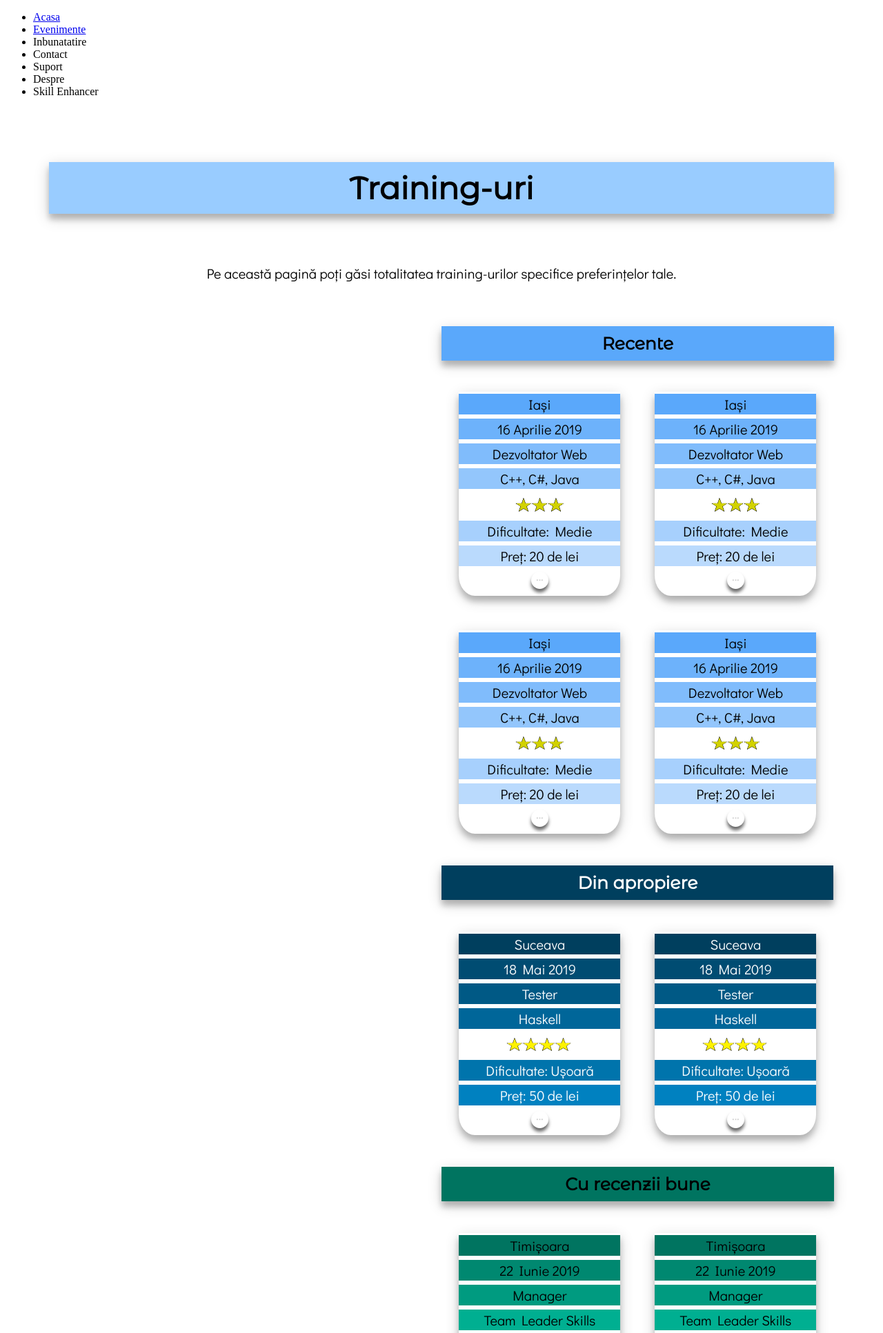
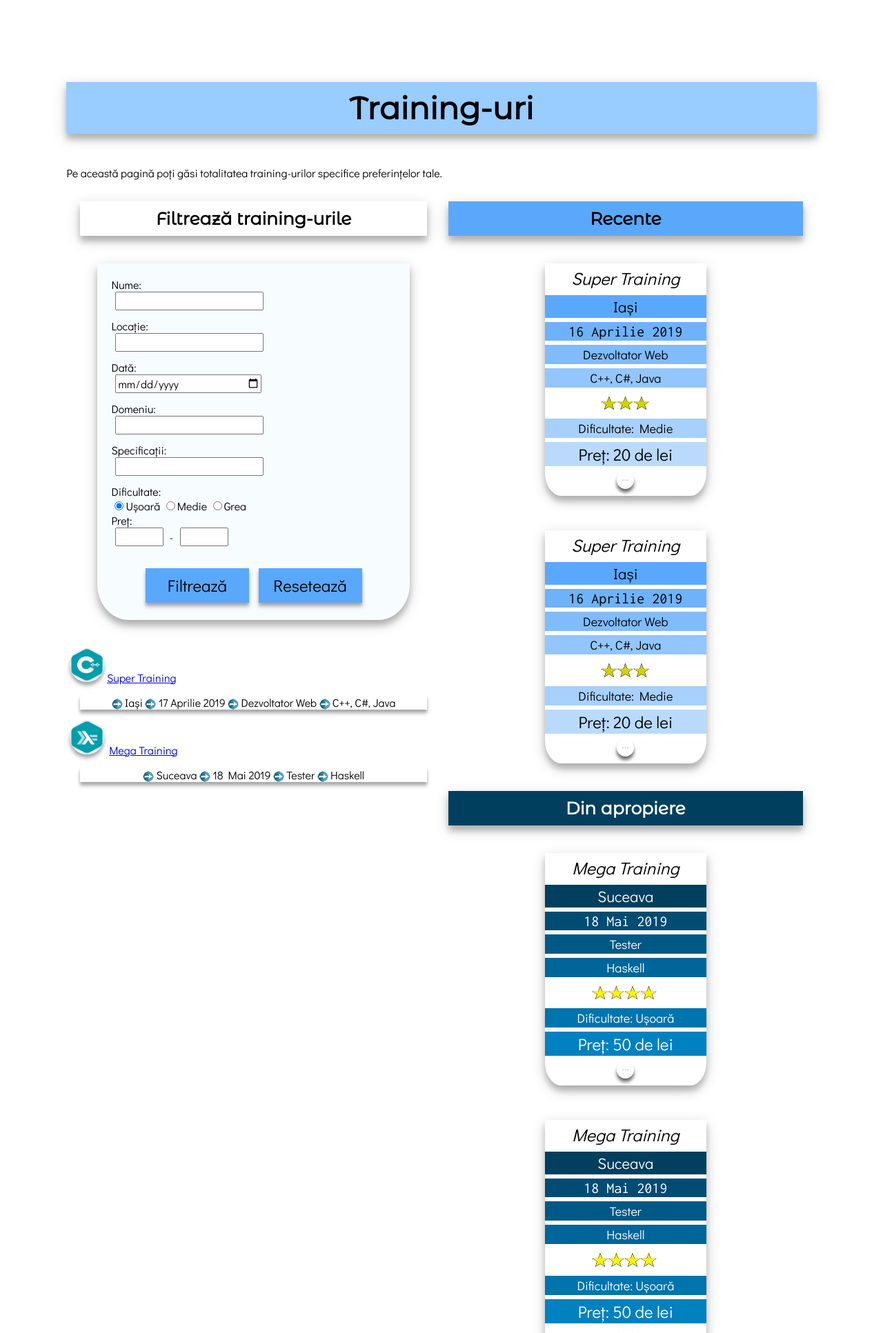
Before and after one commit to nuyonu/TW_TeaSk, a PHP site: page /trainings.html in a window 1280 px wide. Shown: the top 1933 px of the page at 69% size. Run offline with PHP 8.4, Linux system fonts and the light colour scheme; some web fonts are replaced.

Commit message:
Reactualizat trainings.
- am adăugat imagini și alte chestii mișto

```diff
--- a/Project-tW/styles/trainings.css
+++ b/Project-tW/styles/trainings.css
@@ -1,3 +1,24 @@
+.container-col-flex
+{
+    display: flex;
+    flex-direction: column;
+}
+
+.container-row-flex
+{
+    display: flex;
+    flex-direction: row;
+    justify-content: center;
+    flex-wrap: wrap;
+}
+
+.container-main
+{
+    font-family: 'Didact Gothic', sans-serif;
+    padding: 2%;
+    margin: 5%;
+}
+
 .container-main h1
 {
     text-align: center;
@@ -8,29 +29,130 @@
     font-family: 'Montserrat Alternates', sans-serif;
 }
 
-.container-main p
-{
-    font-family: 'Didact Gothic', sans-serif;
-    text-align: center;
-    padding: 2%;
-    font-size: 20px;
-}
-
-.container-trainings
-{
-    align-items: center;
-    align-content: stretch;
-    width: 50%;
-    align-self: flex-end;
-}
-
-.container-trainings h2
+.container-main h2
 {
     text-align: center;
     padding: 10px;
     font-size: 25px;
     box-shadow: 0 8px 8px 0 rgba(0, 0, 0.5, 0.2), 0 6px 20px 0 rgba(0, 0, 0.5, 0.19);
     font-family: 'Montserrat Alternates', sans-serif;
+    margin: 15px;
+}
+
+.container-details
+{
+    width: 49%;
+}
+
+.container-trainings
+{
+    width: 50%;
+}
+
+.vertical-line
+{
+    width: 1px;
+    background-color: black;
+    box-shadow: 0 8px 8px 0 rgba(0, 0, 0.5, 0.4), 0 6px 20px 0 rgba(0, 0, 0.5, 0.5);
+    height: 100%;
+}
+
+.filter-form
+{
+    text-align: left;
+    padding: 10px;
+    margin: 40px;
+    box-shadow: 0 8px 8px 0 rgba(0, 0, 0.5, 0.2), 0 6px 20px 0 rgba(0, 0, 0.5, 0.19);
+    border-radius: 0 0 10% 10%;
+    padding: 20px;
+    background-color: #f7fcff;
+}
+
+.filter-form input[type=text]
+{
+    margin: auto 5px 12px 6px;
+    width: 50%;
+    font-family: 'Didact Gothic', sans-serif;
+    font-size: 16px;
+}
+
+.filter-form input[type=date]
+{
+    margin: auto 5px 12px 6px;
+    width: 50%;
+    font-family: 'Didact Gothic', sans-serif;
+    font-size: 16px;
+}
+
+.filter-form input[name="min-price"]
+{
+    width: 15%;
+}
+
+.filter-form input[name="max-price"]
+{
+    width: 15%;
+}
+
+.filter-form input[type="radio"]
+{
+    background-color: blue;
+}
+
+.filter-form input[type=submit]
+{
+    width: 150px;
+    height: 50px;
+    font-size: 24px;
+    background-color: #5aa8fb;
+    border: 0;
+    box-shadow: 0 4px 4px 0 rgba(0, 0, 0.5, 0.2), 0 6px 6px 0 rgba(0, 0, 0.5, 0.19);
+    font-family: 'Didact Gothic', sans-serif;
+    margin: 5px;
+}
+
+.filter-buttons
+{
+    margin-top: 15px;
+    text-align: center;
+}
+
+.trainings-list ul
+{
+    margin: 15px;
+    padding: 0;
+    list-style-type: none;
+    text-align: center;
+    box-shadow: 0 4px 4px 0 rgba(0, 0, 0.5, 0.2), 0 6px 6px 0 rgba(0, 0, 0.5, 0.19);
+}
+
+.trainings-list img
+{
+    width: 50px;
+    height: 50px;
+    box-shadow: 0 4px 4px 0 rgba(0, 0, 0.5, 0.2), 0 6px 6px 0 rgba(0, 0, 0.5, 0.19);
+    border-radius: 50%;
+}
+
+.trainings-list li
+{
+    display: inline;
+    background-image:  url("../images/arrow1.png");
+    background-repeat: no-repeat;
+    background-position: 0 bottom;
+    padding-left: 1.2em;
+}
+
+.trainings-near
+{
+    color: white;
+}
+
+.training-name
+{
+    color: black;
+    font-size: 25px;
+    font-style: italic;
 }
 
 .trainings-recent h2
@@ -41,11 +163,6 @@
 .trainings-near h2
 {
     background-color: #003f5e;
-    color: white;
-}
-
-.trainings-near p
-{
     color: white;
 }
 
@@ -245,22 +362,3 @@
 {
     background-color: #72d0ff;
 }
-
-.container-main
-{
-    margin: 5%;
-}
-
-.container-col-flex
-{
-    display: flex;
-    flex-direction: column;
-}
-
-.container-row-flex
-{
-    display: flex;
-    flex-direction: row;
-    justify-content: center;
-    flex-wrap: wrap;
-}
--- a/Project-tW/trainings.html
+++ b/Project-tW/trainings.html
@@ -2,36 +2,74 @@
 <html lang="en">
 <head>
     <meta charset="UTF-8">
-    <title>Traininguri | Skill Enhancer</title>
+    <title>Training-uri | Skill Enhancer</title>
     <link rel="stylesheet" type="text/css" href="./styles/trainings.css"/>
     <link href="https://fonts.googleapis.com/css?family=Didact+Gothic|Patrick+Hand|Montserrat+Alternates|Annie+Use+Your+Telescope|Inconsolata" rel="stylesheet">
 </head>
 <body>
-<div class="parentNavbar">
-    <div>
-        <header class="page-header">
-            <nav>
-                <ul class="topnav">
-                    <li><a href="index.html"><i class="fas fa-home"></i>Acasa</a></li>
-                    <li><a href="events.html"><i class="fas fa-calendar-week"></i>Evenimente</a></li>
-                    <li><i class="fas fa-user-graduate"></i>Inbunatatire</li>
-                    <li><i class="fas fa-mobile-alt"></i>Contact</li>
-                    <li><i class="fas fa-question-circle"></i>Suport</li>
-                    <li><i class="fas fa-info-circle"></i>Despre</li>
-                    <li class="centertop">Skill Enhancer</li>
-                </ul>
-            </nav>
-        </header>
-    </div>
-</div>
 <div class="container-main container-col-flex">
     <h1>Training-uri</h1>
     <p>Pe această pagină poți găsi totalitatea training-urilor specifice preferințelor tale.</p>
-    <div class="container-row-flex container-trainings">
-        <div class="trainings-recent container-col-flex">
+    <div class="container-row-flex">
+        <div class="container-details">
+            <h2>Filtrează training-urile</h2>
+            <form class="filter-form">
+                Nume:<br>
+                <input type="text" name="name"><br>
+                Locație:<br>
+                <input type="text" name="location"><br>
+                Dată:<br>
+                <input type="date" name="date"><br>
+                Domeniu:<br>
+                <input type="text" name="domeniu"><br>
+                Specificații:<br>
+                <input type="text" name="specifications"><br>
+                Dificultate:<br>
+                <label>
+                    <input type="radio" name="difficulty" value="easy" checked>Ușoară
+                </label>
+                <label>
+                    <input type="radio" name="difficulty" value="medium">Medie
+                </label>
+                <label>
+                    <input type="radio" name="difficulty" value="hard">Grea<br>
+                </label>
+                Preț:<br>
+                <input type="text" name="min-price"> -
+                <input type="text" name="max-price"><br>
+                <div class="filter-buttons">
+                    <input type="submit" value="Filtrează">
+                    <input type="submit" value="Resetează">
+                </div>
+            </form>
+
+            <div class="trainings-list">
+                <img src="./images/c++.png"/>
+                <a href="#">Super Training</a>
+                <ul>
+                    <li>Iași</li>
+                    <li>17 Aprilie 2019</li>
+                    <li>Dezvoltator Web</li>
+                    <li>C++, C#, Java</li>
+                </ul>
+                <img src="./images/haskell.png"/>
+                <a href="#">Mega Training</a>
+                <ul>
+                    <li>Suceava</li>
+                    <li>18 Mai 2019</li>
+                    <li>Tester</li>
+                    <li>Haskell</li>
+                </ul>
+            </div>
+
+        </div>
+        <div class="vertical-line"></div>
+        <div class="container-trainings">
+            <div class="container-col-flex trainings-recent ">
                 <h2>Recente</h2>
                 <div class="container-row-flex">
                     <div class="training container-col-flex">
+                        <p class="training-name">Super Training</p>
                         <p class="training-location">Iași</p>
                         <p class="training-date">16 Aprilie 2019</p>
                         <p class="training-domain">Dezvoltator Web</p>
@@ -42,26 +80,7 @@
                         <img class="training-more-picture" src="./images/click-for-more.png" alt="Mai multe detalii"/>
                     </div>
                     <div class="training container-col-flex">
-                    <p class="training-location">Iași</p>
-                    <p class="training-date">16 Aprilie 2019</p>
-                    <p class="training-domain">Dezvoltator Web</p>
-                    <p class="training-specifications">C++, C#, Java</p>
-                    <img class="training-ratings-picture" src="./images/stars-3.png" alt="5 Stele"/>
-                    <p class="training-difficulty">Dificultate: Medie</p>
-                    <p class="training-price">Preț: 20 de lei</p>
-                    <img class="training-more-picture" src="./images/click-for-more.png" alt="Mai multe detalii"/>
-                </div>
-                <div class="training container-col-flex">
-                    <p class="training-location">Iași</p>
-                    <p class="training-date">16 Aprilie 2019</p>
-                    <p class="training-domain">Dezvoltator Web</p>
-                    <p class="training-specifications">C++, C#, Java</p>
-                    <img class="training-ratings-picture" src="./images/stars-3.png" alt="5 Stele"/>
-                    <p class="training-difficulty">Dificultate: Medie</p>
-                    <p class="training-price">Preț: 20 de lei</p>
-                    <img class="training-more-picture" src="./images/click-for-more.png" alt="Mai multe detalii"/>
-                </div>
-                <div class="training container-col-flex">
+                        <p class="training-name">Super Training</p>
                         <p class="training-location">Iași</p>
                         <p class="training-date">16 Aprilie 2019</p>
                         <p class="training-domain">Dezvoltator Web</p>
@@ -73,10 +92,11 @@
                     </div>
                 </div>
             </div>
-        <div class="trainings-near container-col-flex">
+            <div class="container-col-flex trainings-near">
                 <h2>Din apropiere</h2>
                 <div class="container-row-flex">
                     <div class="training container-col-flex">
+                        <p class="training-name">Mega Training</p>
                         <p class="training-location">Suceava</p>
                         <p class="training-date">18 Mai 2019</p>
                         <p class="training-domain">Tester</p>
@@ -87,6 +107,7 @@
                         <img class="training-more-picture" src="./images/click-for-more.png" alt="Mai multe detalii"/>
                     </div>
                     <div class="training container-col-flex">
+                        <p class="training-name">Mega Training</p>
                         <p class="training-location">Suceava</p>
                         <p class="training-date">18 Mai 2019</p>
                         <p class="training-domain">Tester</p>
@@ -98,12 +119,11 @@
                     </div>
                 </div>
             </div>
-    </div>
-    <div class="container-row-flex container-trainings">
-        <div class="trainings-ratings container-col-flex">
+            <div class="container-col-flex trainings-ratings">
                 <h2>Cu recenzii bune</h2>
                 <div class="container-row-flex">
                     <div class="training container-col-flex">
+                        <p class="training-name">Hyper Training</p>
                         <p class="training-location">Timișoara</p>
                         <p class="training-date">22 Iunie 2019</p>
                         <p class="training-domain">Manager</p>
@@ -114,16 +134,7 @@
                         <img class="training-more-picture" src="./images/click-for-more.png" alt="Mai multe detalii"/>
                     </div>
                     <div class="training container-col-flex">
-                    <p class="training-location">Timișoara</p>
-                    <p class="training-date">22 Iunie 2019</p>
-                    <p class="training-domain">Manager</p>
-                    <p class="training-specifications">Team Leader Skills</p>
-                    <img class="training-ratings-picture" src="./images/stars-5.png" alt="5 Stele"/>
-                    <p class="training-difficulty">Dificultate: Grea</p>
-                    <p class="training-price">Preț: 150 de lei</p>
-                    <img class="training-more-picture" src="./images/click-for-more.png" alt="Mai multe detalii"/>
-                </div>
-                <div class="training container-col-flex">
+                        <p class="training-name">Hyper Training</p>
                         <p class="training-location">Timișoara</p>
                         <p class="training-date">22 Iunie 2019</p>
                         <p class="training-domain">Manager</p>
@@ -135,10 +146,11 @@
                     </div>
                 </div>
             </div>
-        <div class="trainings-price container-col-flex">
+            <div class="container-col-flex trainings-price">
                 <h2>Ieftine</h2>
                 <div class="container-row-flex">
                     <div class="training container-col-flex">
+                        <p class="training-name">Extreme Training</p>
                         <p class="training-location">Botoșani a.k.a. Vaslui</p>
                         <p class="training-date">30 Martie 2019</p>
                         <p class="training-domain">Dezvoltator Desktop</p>
@@ -149,36 +161,7 @@
                         <img class="training-more-picture" src="./images/click-for-more.png" alt="Mai multe detalii"/>
                     </div>
                     <div class="training container-col-flex">
-                    <p class="training-location">Botoșani a.k.a. Vaslui</p>
-                    <p class="training-date">30 Martie 2019</p>
-                    <p class="training-domain">Dezvoltator Desktop</p>
-                    <p class="training-specifications">C++, ASM</p>
-                    <img class="training-ratings-picture" src="./images/stars-3.png" alt="5 Stele"/>
-                    <p class="training-difficulty">Dificultate: Medie</p>
-                    <p class="training-price">Preț: Gratuit</p>
-                    <img class="training-more-picture" src="./images/click-for-more.png" alt="Mai multe detalii"/>
-                </div>
-                <div class="training container-col-flex">
-                    <p class="training-location">Botoșani a.k.a. Vaslui</p>
-                    <p class="training-date">30 Martie 2019</p>
-                    <p class="training-domain">Dezvoltator Desktop</p>
-                    <p class="training-specifications">C++, ASM</p>
-                    <img class="training-ratings-picture" src="./images/stars-3.png" alt="5 Stele"/>
-                    <p class="training-difficulty">Dificultate: Medie</p>
-                    <p class="training-price">Preț: Gratuit</p>
-                    <img class="training-more-picture" src="./images/click-for-more.png" alt="Mai multe detalii"/>
-                </div>
-                <div class="training container-col-flex">
-                    <p class="training-location">Botoșani a.k.a. Vaslui</p>
-                    <p class="training-date">30 Martie 2019</p>
-                    <p class="training-domain">Dezvoltator Desktop</p>
-                    <p class="training-specifications">C++, ASM</p>
-                    <img class="training-ratings-picture" src="./images/stars-3.png" alt="5 Stele"/>
-                    <p class="training-difficulty">Dificultate: Medie</p>
-                    <p class="training-price">Preț: Gratuit</p>
-                    <img class="training-more-picture" src="./images/click-for-more.png" alt="Mai multe detalii"/>
-                </div>
-                <div class="training container-col-flex">
+                        <p class="training-name">Extreme Training</p>
                         <p class="training-location">Botoșani a.k.a. Vaslui</p>
                         <p class="training-date">30 Martie 2019</p>
                         <p class="training-domain">Dezvoltator Desktop</p>
@@ -192,5 +175,6 @@
             </div>
         </div>
     </div>
+</div>
 </body>
 </html>
```
Also changed, not shown: Project-tW/images/arrow1.png (added), Project-tW/images/arrowhead2.png (added), Project-tW/images/arrowheads.png (added), Project-tW/images/c++.png (added), Project-tW/images/haskell.png (added). Lines whose indentation alone changed are shown as unchanged.
